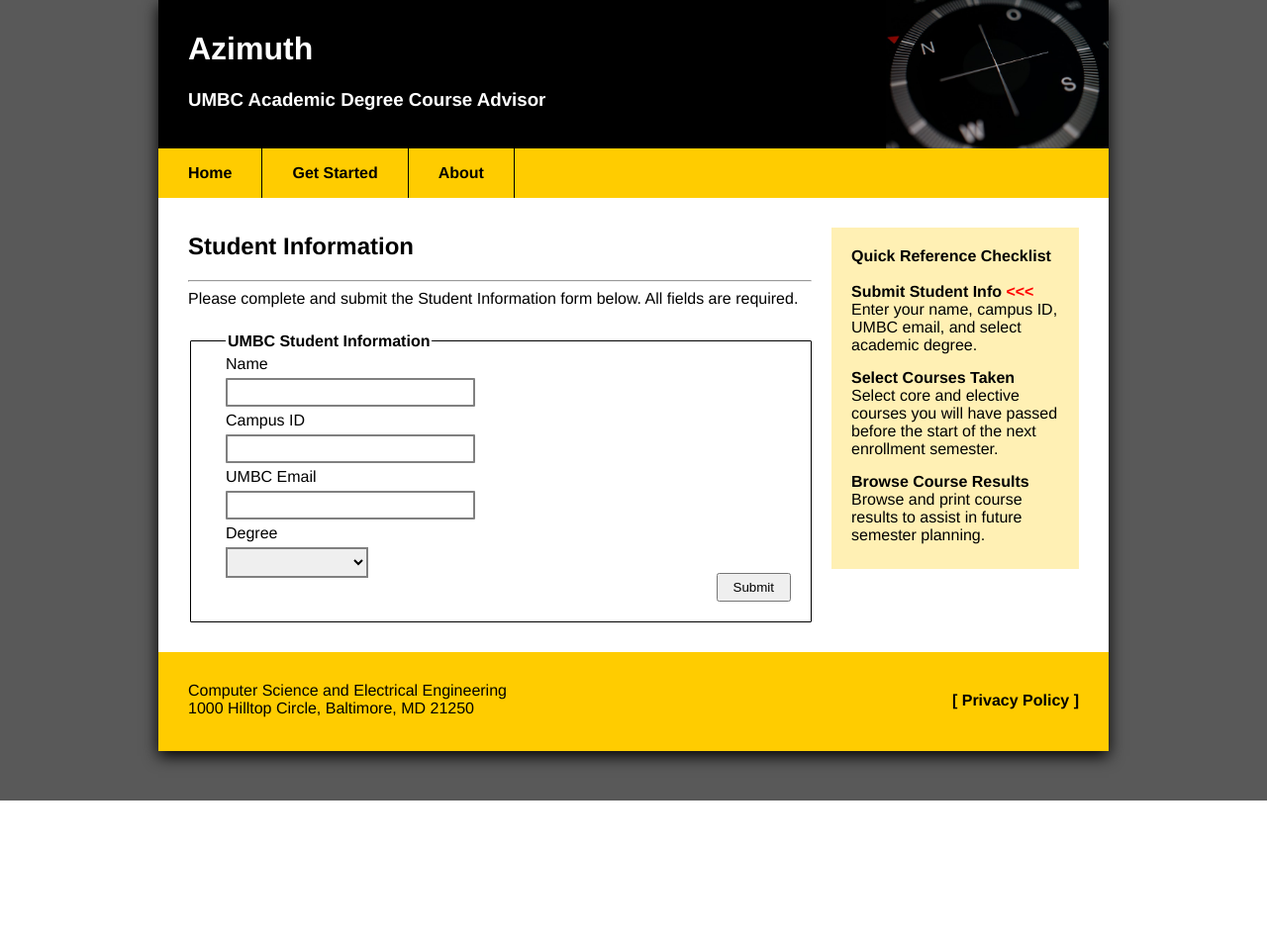
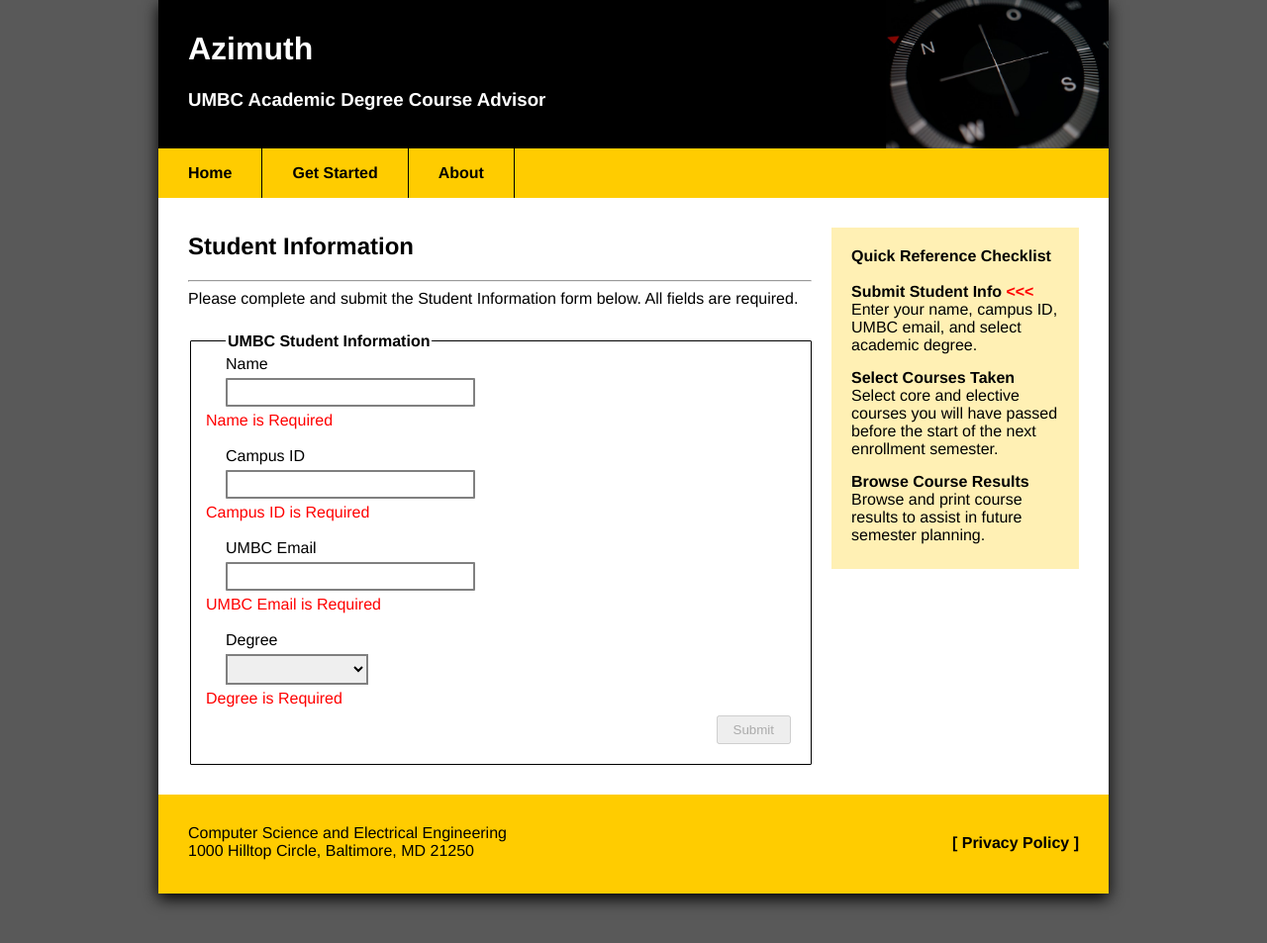
Before and after one commit to jTitor/scriptingLanguages, a PHP site: page /forms/student.php in a window 1280 px wide. Shown: the whole page at 99% size. Before the commit the page ends 809 px from the top, so only its background shows below. Run offline with PHP 8.4, Linux system fonts and the light colour scheme; some libraries are stand-ins or nearby versions.

Commit message:
Translated the validation to jQuery and limited the submit button for student info to only be active once validation is complete.

```diff
--- a/proj2/azimuth/forms/student.php
+++ b/proj2/azimuth/forms/student.php
@@ -128,26 +128,185 @@ include('html/student.html');
     <fieldset>
       <legend><strong>UMBC Student Information</strong></legend>
       <label for="name">Name</label><br />
-      <input type="text" name="name" value="<?php echo $name;?>"
+      <input type="text" name="name" id="name" value="<?php echo $name;?>"
   maxlength="70" required>
-      <div class="error"><?php echo $nameErr;?></div><br />
+      <div id="nameErr"></div><br />
       <label for="stuid">Campus ID</label><br />
-      <input type="text" name="stuid" value="<?php echo $stuid;?>"
+      <input type="text" name="stuid" id="stuid" value="<?php echo $stuid;?>"
   maxlength="7" size="10" required>
-      <div class="error"><?php echo $stuidErr;?></div><br />
+      <div id="stuidErr"></div><br />
       <label for="email">UMBC Email</label><br />
-      <input type="email" name="email" value="<?php echo $email;?>"
+      <input type="email" name="email" id="email" value="<?php echo $email;?>"
   maxlegnth="40" required>
-      <div class="error"><?php echo $emailErr;?></div><br />
+      <div id="emailErr"></div><br />
       <label for="degree">Degree</label><br />
-      <select name="degree" required>
+      <select name="degree" id="degree"required>
         <option value="" disabled selected value></option>
         <option value="cmsc">Computer Science</option>
-      </select><div class="error"><?php echo $degreeErr;?></div><br />
-      <input type="submit" value="Submit">
+      </select><div id="degreeErr"></div><br />
+      <input type="submit" id="submit" value="Submit">
     </fieldset>
   </form>
 </div>
+
+<script src="https://code.jquery.com/jquery-1.10.2.js"></script>
+
+<script>
+
+//name is valid
+var nIsValid = true;
+
+//campus id is valid
+var cIsValid = true;
+
+//email is valid
+var eIsValid = true;
+
+//degree is valid
+var dIsValid = true;
+
+
+//validate name
+$("#name").change(function () {
+  var nameErr;
+  if ($(this).val() == "") {
+    nameErr = "Name is Required";
+    nIsValid = false;
+  }
+  else
+  {
+    if( !(/^[a-zA-Z ]*$/.test($(this).val())) )
+    {
+      nameErr = "Letters and spaces only";
+      nIsValid = false;
+    }
+    else
+    {
+    	nIsValid = true;
+    	$("#nameErr").html("");
+    }
+  }
+  if(!nIsValid)
+  {
+  	$("#nameErr").css("color", "red");
+    $("#nameErr").html(nameErr);
+  }
+
+  if( !(nIsValid && cIsValid && eIsValid && dIsValid) )
+  {
+  	$("#submit").prop("disabled",true);
+  }
+  else
+  {
+  	$("#submit").prop("disabled",false);
+  }
+}).change();
+
+
+//validate campus id
+$("#stuid").change(function () {
+  var stuidErr;
+  if ($(this).val() == "") {
+    stuidErr = "Campus ID is Required";
+    cIsValid = false;
+  }
+  else
+  {
+    if( !(/^[a-zA-Z]{2}[0-9]{5}$/.test($(this).val())) )
+    {
+      stuidErr = "Invalid Campus ID format";
+      cIsValid = false;
+    }
+    else
+    {
+    	cIsValid = true;
+    	$("#stuidErr").html("");
+    }
+  }
+  if(!cIsValid)
+  {
+  	$("#stuidErr").css("color", "red");
+    $("#stuidErr").html(stuidErr);
+  }
+
+  if( !(nIsValid && cIsValid && eIsValid && dIsValid) )
+  {
+  	$("#submit").prop("disabled",true);
+  }
+  else
+  {
+  	$("#submit").prop("disabled",false);
+  }
+}).change();
+
+
+//validate email
+$("#email").change(function () {
+  var emailErr;
+  if ($(this).val() == "") {
+    emailErr = "UMBC Email is Required";
+    eIsValid = false;
+  }
+  else
+  {
+    if( !(/^[a-z0-9]{3,}@umbc\.edu$/.test($(this).val())) )
+    {
+      emailErr = "Invalid UMBC Email format";
+      eIsValid = false;
+    }
+    else
+    {
+    	eIsValid = true;
+    	$("#emailErr").html("");
+    }
+  }
+  if(!eIsValid)
+  {
+  	$("#emailErr").css("color", "red");
+    $("#emailErr").html(emailErr);
+  }
+
+  if( !(nIsValid && cIsValid && eIsValid && dIsValid) )
+  {
+  	$("#submit").prop("disabled",true);
+  }
+  else
+  {
+  	$("#submit").prop("disabled",false);
+  }
+}).change();
+
+
+//validate degree
+$("#degree").change(function () {
+  var degreeErr;
+  if ( $(this).val() != "cmsc") {
+    degreeErr = "Degree is Required";
+    dIsValid = false;
+  }
+  else
+  {
+    dIsValid = true;
+    $("#degreeErr").html("");
+  }
+  if(!dIsValid)
+  {
+  	$("#degreeErr").css("color", "red");
+    $("#degreeErr").html(degreeErr);
+  }
+
+  if( !(nIsValid && cIsValid && eIsValid && dIsValid) )
+  {
+  	$("#submit").prop("disabled",true);
+  }
+  else
+  {
+  	$("#submit").prop("disabled",false);
+  }
+
+}).change();
+
+</script>
 
 <?php
 
```
Also changed, not shown: proj2/testCommit.txt (deleted), 1 other file.
